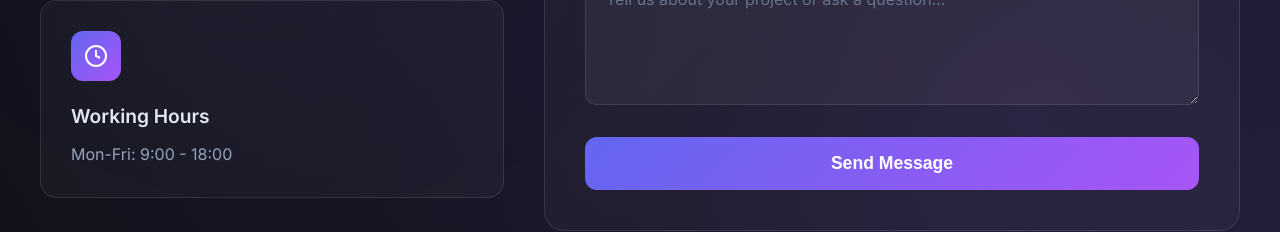
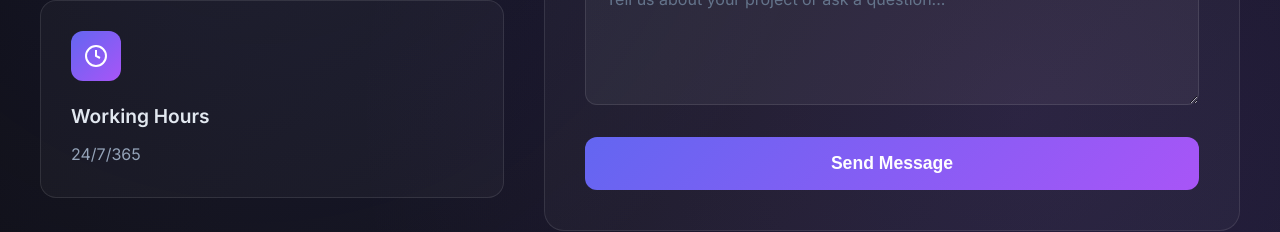
Before and after one commit to oy4cei/devopsTELD, a React (Vite) app: page / in a window 1280 px wide. Shown: the part 10958-11190 px from the top of the page. Built offline with nearby package versions, Linux system fonts and the light colour scheme.

Commit message:
Update working hours to 24/7/365

```diff
--- a/src/components/Contact.jsx
+++ b/src/components/Contact.jsx
@@ -95,7 +95,7 @@ const Contact = () => {
                                 </svg>
                             </div>
                             <h3>Working Hours</h3>
-                            <p>Mon-Fri: 9:00 - 18:00</p>
+                            <p>24/7/365</p>
                         </div>
                     </div>
 
```
